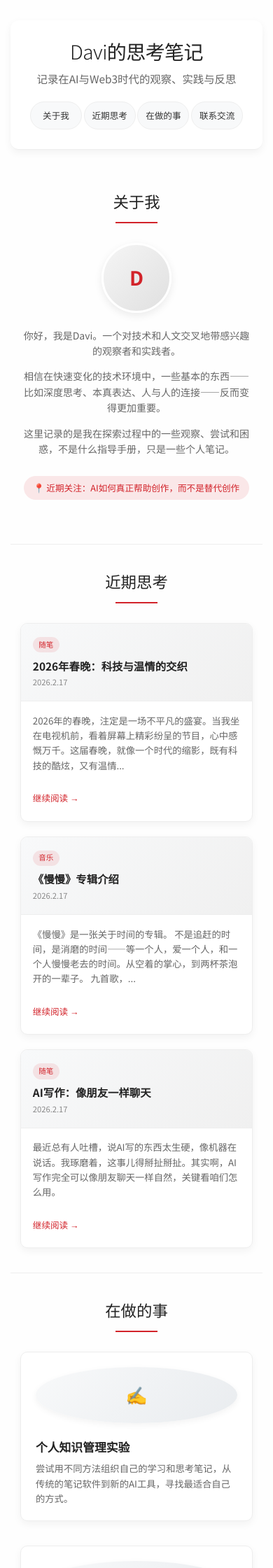
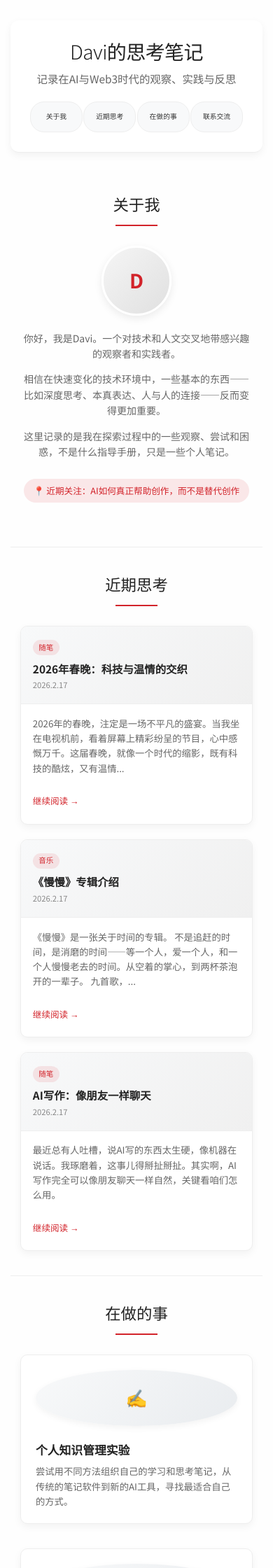
Before and after one commit to x2it/chat, a Jekyll site: the page built from blog.html, in a window 390 px wide. Shown: the top 2240 px of the page at 70% size. Built offline with Jekyll 4.4.1, drawn with Linux system fonts in a browser that asks for light colours.

Commit message:
更新 style.css

```diff
--- a/assets/css/style.css
+++ b/assets/css/style.css
@@ -66,7 +66,7 @@
     line-height: 1.5;
 }
 
-/* 导航标签 - 强制一行显示，不换行，不滑动 */
+/* 导航标签 - 通用 */
 .nav-container {
     max-width: 800px;
     margin: 0 auto;
@@ -75,26 +75,10 @@
 .nav-tabs {
     display: flex;
     justify-content: center;
-    flex-wrap: wrap;        /* 默认允许换行，但在窄屏通过媒体查询覆盖为 nowrap */
+    flex-wrap: wrap;
     gap: 0.5rem;
     padding-bottom: 0.5rem;
     -webkit-overflow-scrolling: touch;
-}
-@media (max-width: 600px) {
-    .nav-tabs {
-        flex-wrap: nowrap;           /* 禁止换行 */
-        gap: 0.2rem;                 /* 减小间隙 */
-        justify-content: space-between; /* 等宽分布 */
-    }
-    .nav-tab {
-        padding: 0.4rem 0.2rem;      /* 大幅减小内边距 */
-        font-size: 0.75rem;          /* 减小字号 */
-        min-width: 0;                 /* 允许缩小 */
-        flex: 1 1 0;                  /* 等宽 */
-        white-space: nowrap;          /* 禁止文字换行 */
-        overflow: hidden;             /* 溢出隐藏 */
-        text-overflow: ellipsis;      /* 长文字显示省略号 */
-    }
 }
 .nav-tab {
     color: var(--text-primary);
@@ -114,7 +98,6 @@
     white-space: nowrap;
     flex-shrink: 0;
 }
-@media (max-width: 480px) { .nav-tab { padding: 0.5rem 1rem; font-size: 0.9rem; min-height: 40px; } }
 .nav-tab:hover {
     color: var(--primary-color);
     background: rgba(210,35,42,0.05);
@@ -126,6 +109,24 @@
     color: var(--primary-color);
     background: rgba(210,35,42,0.1);
     border-color: rgba(210,35,42,0.3);
+}
+
+/* 窄屏导航优化 - 强制一行显示，等宽，溢出省略 */
+@media (max-width: 600px) {
+    .nav-tabs {
+        flex-wrap: nowrap;           /* 强制不换行 */
+        gap: 0.1rem;                 /* 间隙最小化 */
+        justify-content: space-between;
+    }
+    .nav-tab {
+        padding: 0.3rem 0.1rem;      /* 内边距极致压缩 */
+        font-size: 0.7rem;            /* 字体缩小到约11px */
+        min-width: 0;                 /* 允许收缩 */
+        flex: 1 1 0;                  /* 等宽分配 */
+        white-space: nowrap;
+        overflow: hidden;
+        text-overflow: ellipsis;      /* 长文字显示省略号 */
+    }
 }
 
 /* 章节 */
@@ -764,34 +765,18 @@
 .recommend-title { font-size: 1.1rem; color: var(--dark-color); margin-bottom: 0.8rem; }
 .recommend-text { color: var(--text-secondary); line-height: 1.6; font-size: 0.95rem; margin-bottom: 1rem; }
 
-/* 底部导航 (通用) - 强制一行显示，不换行，不滑动 */
+/* 底部导航 (通用) */
 .footer-links {
     display: flex;
     justify-content: center;
     align-items: center;
-    flex-wrap: wrap;        /* 默认允许换行，窄屏覆盖为 nowrap */
+    flex-wrap: wrap;
     gap: 1.5rem;
     margin: 3rem 0 2rem;
     padding: 1.5rem;
     background: var(--gray-light);
     border-radius: 12px;
     border: 1px solid var(--gray-border);
-}
-@media (max-width: 600px) {
-    .footer-links {
-        flex-wrap: nowrap;           /* 禁止换行 */
-        gap: 0.2rem;                 /* 减小间隙 */
-        padding: 1rem 0.5rem;
-    }
-    .footer-link {
-        padding: 0.4rem 0.2rem;      /* 减小内边距 */
-        font-size: 0.75rem;          /* 减小字号 */
-        min-width: 0;                 /* 允许缩小 */
-        flex: 1 1 0;                  /* 等宽 */
-        white-space: nowrap;          /* 禁止文字换行 */
-        overflow: hidden;             /* 溢出隐藏 */
-        text-overflow: ellipsis;      /* 长文字显示省略号 */
-    }
 }
 .footer-link {
     color: var(--text-primary);
@@ -811,9 +796,6 @@
     background: white;
     border: 1px solid var(--gray-border);
 }
-@media (max-width: 480px) {
-    .footer-link { font-size: 0.95rem; padding: 0.5rem 1rem; min-width: 90px; flex: 1; }
-}
 .footer-link:hover {
     color: var(--primary-color);
     background: rgba(210,35,42,0.05);
@@ -827,7 +809,27 @@
     font-weight: 300;
     font-size: 1.2rem;
 }
-@media (max-width: 480px) { .link-divider { display: none; } }
+
+/* 窄屏底部导航优化 - 强制一行显示，等宽，溢出省略 */
+@media (max-width: 600px) {
+    .footer-links {
+        flex-wrap: nowrap;           /* 强制不换行 */
+        gap: 0.1rem;                 /* 间隙最小化 */
+        padding: 0.8rem 0.3rem;      /* 减少内边距 */
+    }
+    .footer-link {
+        padding: 0.3rem 0.1rem;      /* 按钮内边距极致压缩 */
+        font-size: 0.7rem;            /* 字体缩小到约11px */
+        min-width: 0;                 /* 允许收缩 */
+        flex: 1 1 0;                  /* 等宽分配 */
+        white-space: nowrap;
+        overflow: hidden;
+        text-overflow: ellipsis;      /* 长文字显示省略号 */
+    }
+    .link-divider {
+        display: none;                 /* 隐藏分隔符，腾出空间 */
+    }
+}
 
 footer {
     text-align: center;
```
